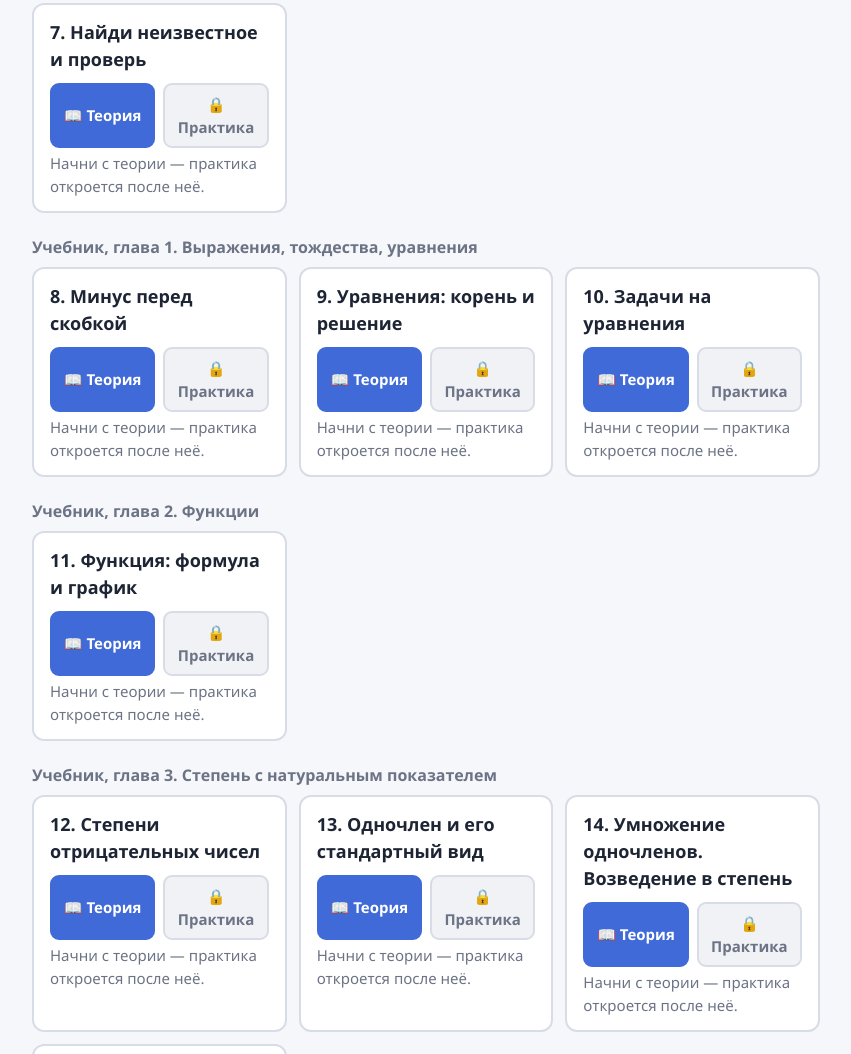
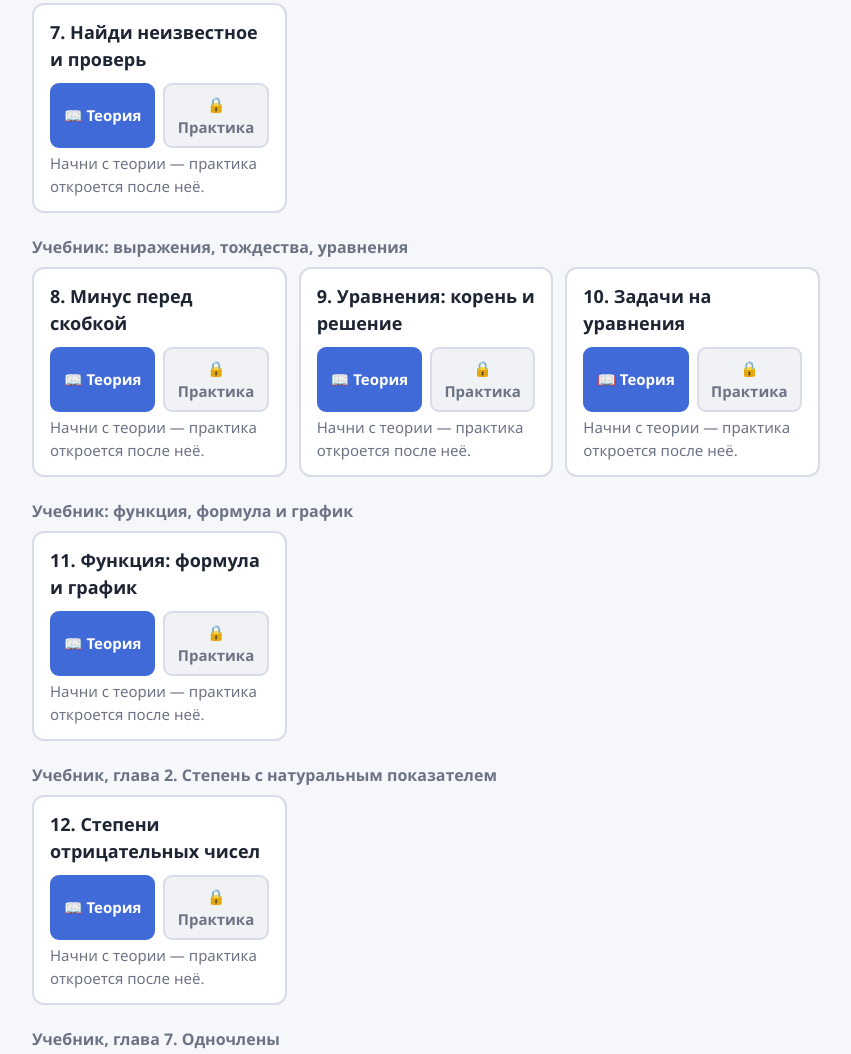
Before and after one commit to AsteisesDev-org/matematika, a plain HTML site: page trenazher.html in a window 1280 px wide. Shown: the part 1046-2100 px from the top of the page, without its empty margins (214-1065 px from the left). Drawn offline with Linux system fonts and the light colour scheme.

Commit message:
label topic groups by the child's textbook sections
The book numbers sections, not chapters: степень с натуральным показателем
is section 2, одночлены (with y = x^2 and y = x^3) is section 7. My labels
came from an assumed Макарычев chapter list and put monomials in the same
group as powers.

Numbers 2 and 7 are confirmed by the parent, so those two groups carry them;
the groups whose number is still unconfirmed lost theirs instead of keeping
a wrong one. Group order is untouched, so every topic keeps its number.

```diff
--- a/trenazher.html
+++ b/trenazher.html
@@ -2362,13 +2362,17 @@ const MODULES = [
 ];
 const MIX = { id: 'mix-all', title: 'Перемешка', short: 'Перемешка', size: 10 };
 
-// Topic numbers follow the course: the 5–6 grade base first, then the chapters of
-// «Алгебра 7» (Макарычев и др.), then what the textbook leaves for grade 8.
+// Topic numbers follow the course: the 5–6 grade base first, then the textbook, then
+// what it leaves for grade 8. Group titles use the child's own book, which numbers
+// sections, not chapters: степень с натуральным показателем — § 2, одночлены и
+// y = x², y = x³ — § 7. Where the number is not confirmed, the title has none.
+// The order below is what numbers the topics — changing it renumbers them for the child.
 const SECTIONS = [
   { title: 'Повторение 5–6 класса', ids: ['dmul', 'ddiv', 'pct', 'frac', 'mix', 'neg', 'unk'] },
-  { title: 'Учебник, глава 1. Выражения, тождества, уравнения', ids: ['brk', 'eq', 'eqw'] },
-  { title: 'Учебник, глава 2. Функции', ids: ['fn'] },
-  { title: 'Учебник, глава 3. Степень с натуральным показателем', ids: ['pow', 'mono', 'monomul', 'sqcube'] },
+  { title: 'Учебник: выражения, тождества, уравнения', ids: ['brk', 'eq', 'eqw'] },
+  { title: 'Учебник: функция, формула и график', ids: ['fn'] },
+  { title: 'Учебник, глава 2. Степень с натуральным показателем', ids: ['pow'] },
+  { title: 'Учебник, глава 7. Одночлены', ids: ['mono', 'monomul', 'sqcube'] },
   { title: 'Из учебника 8 класса', ids: ['int'] },
 ];
 SECTIONS.flatMap(s => s.ids).forEach((id, i) => { MODULES.find(m => m.id === id).n = i + 1; });
```
